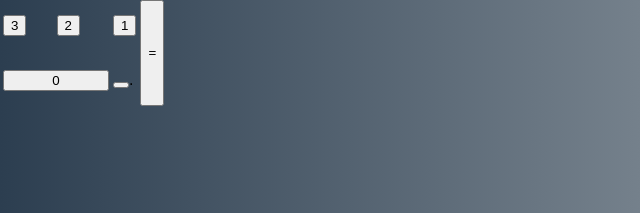
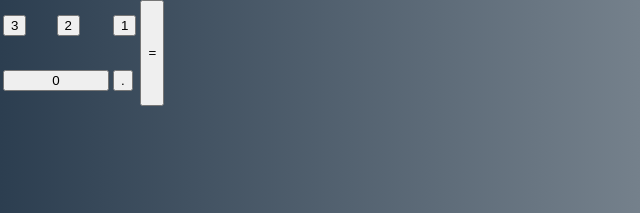
Before and after one commit to GreenJuicee/calculadora, a plain HTML site: page index.html in a window 1280 px wide. Shown: the part 299-512 px from the top of the page, 0-640 px from the left. Drawn offline with Linux system fonts and the light colour scheme.

Commit message:
corrigindo o .

```diff
--- a/index.html
+++ b/index.html
@@ -37,7 +37,7 @@
             </tr>
             <tr>
                 <td colspan="2"><button class="botao" style="width: 106px;" onclick="inserir('0')">0</button></td>
-                <td><button class="botao" onclick="inserir ('.')"></button>.</td>
+                <td><button class="botao" onclick="inserir ('.')">.</button></td>
             </tr>
         </table>
     </div>
```
